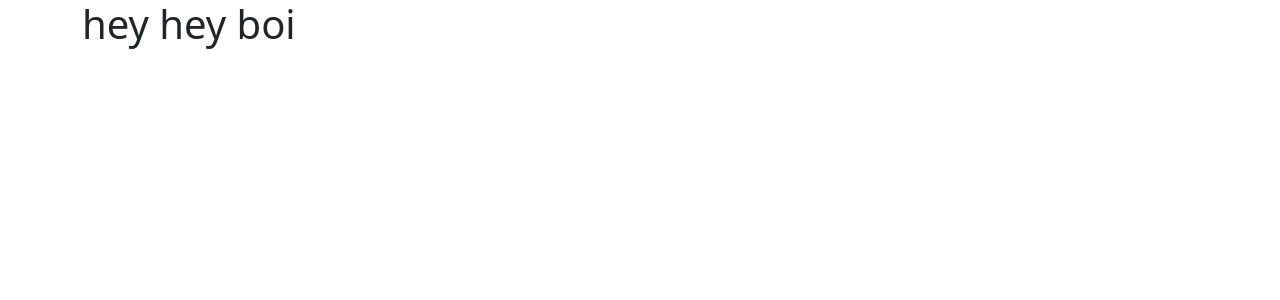
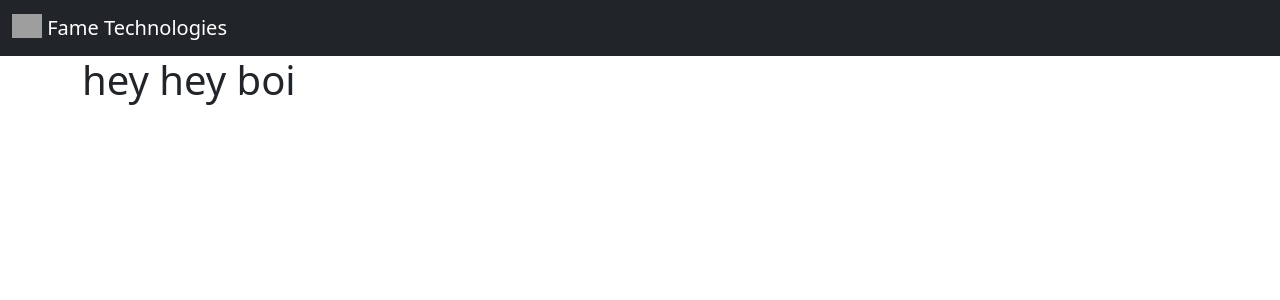
Before and after one commit to d-shaktiranjan/FrameTech, a Django app: page / in a window 1280 px wide. Shown: the top 300 px of the page. Run offline with Django 3.2, Linux system fonts and the light colour scheme; grey boxes are pictures that could not be loaded.

Commit message:
navbar added

```diff
--- a/templates/base.html
+++ b/templates/base.html
@@ -12,6 +12,15 @@
 </head>
 
 <body>
+    <nav class="navbar navbar-dark bg-dark">
+        <div class="container-fluid">
+            <a class="navbar-brand" href="#">
+                <img src="http://www.fametechnologies.in/assests/imgs/assets-new/fametronix-logo.png" alt="" width="30"
+                    height="24" class="d-inline-block align-text-top">
+                Fame Technologies
+            </a>
+        </div>
+    </nav>
     {% block body %}
     {% endblock body %}
     <!-- Bootstrap JS -->
```
